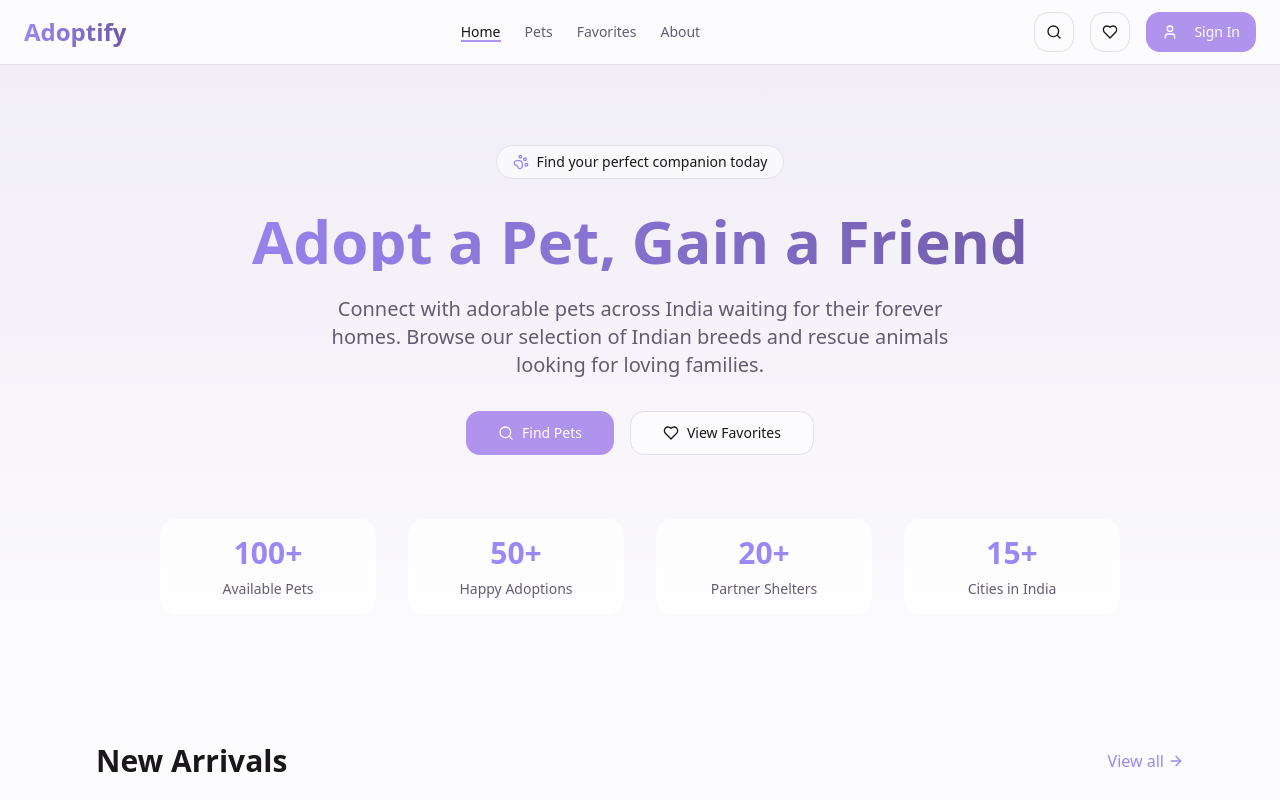
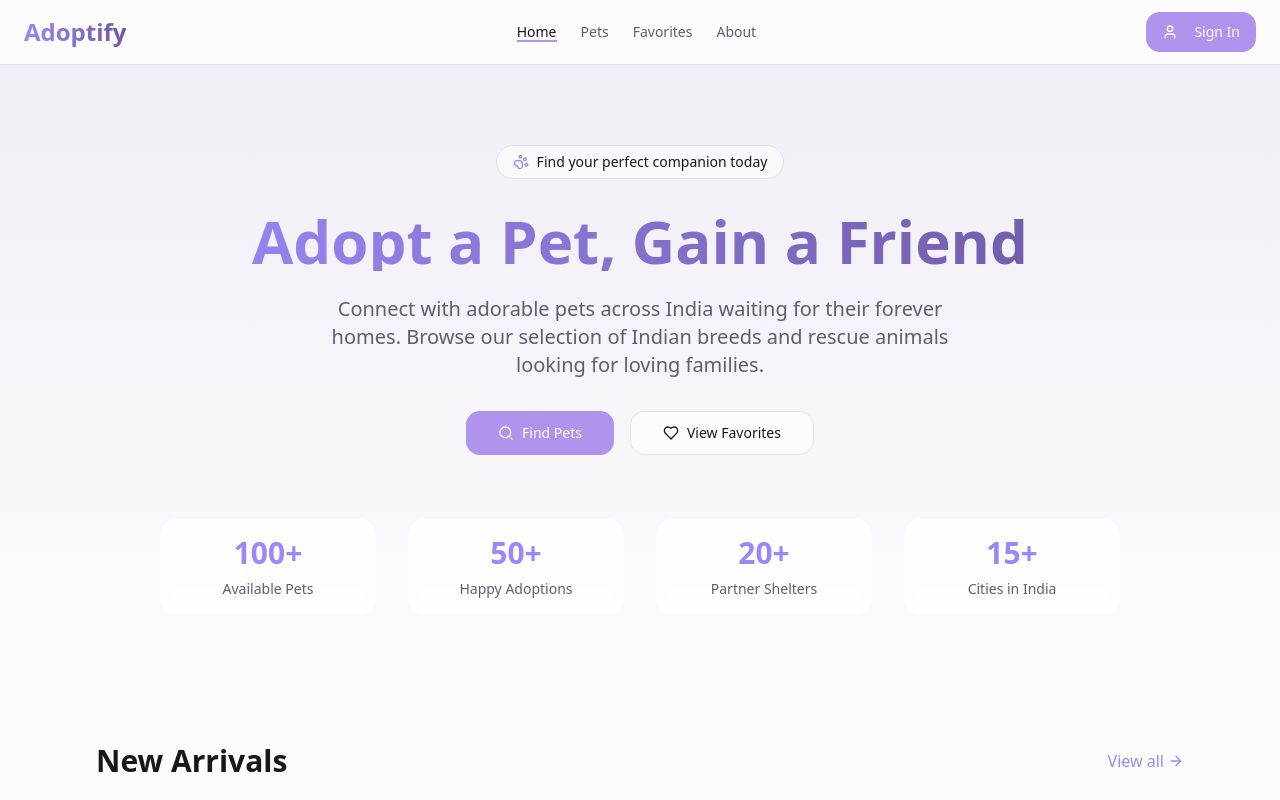
Before and after one commit to prashanth1564/adoptify-pet-palace, a React (Vite) app: page / in a window 1280 px wide. Shown: the top 800 px of the page. Built offline with nearby package versions, Linux system fonts and the light colour scheme.

Commit message:
Remove search and favorites icons
Remove search and favorites icons from the header component.

```diff
--- a/src/components/AppHeader.tsx
+++ b/src/components/AppHeader.tsx
@@ -1,5 +1,6 @@
+
 import { Link, useLocation, useNavigate } from 'react-router-dom';
-import { Heart, Menu, Search, X, PlusCircle, User, LogOut } from 'lucide-react';
+import { Menu, X, PlusCircle, User, LogOut } from 'lucide-react';
 import { Button } from '@/components/ui/button';
 import { useState } from 'react';
 import { useFavorites } from '@/context/FavoritesContext';
@@ -61,30 +62,11 @@ const AppHeader = () => {
               )}
             >
               {link.name}
-              {link.path === '/favorites' && favorites.length > 0 && (
-                <span className="absolute -top-2 -right-4 flex h-5 w-5 items-center justify-center rounded-full bg-primary text-xs text-white">
-                  {favorites.length}
-                </span>
-              )}
             </Link>
           ))}
         </nav>
 
         <div className="hidden md:flex items-center gap-4">
-          <Button variant="outline" size="icon" onClick={() => navigate('/pets')}>
-            <Search className="h-4 w-4" />
-          </Button>
-          <Link to="/favorites">
-            <Button variant="outline" size="icon" className="relative">
-              <Heart className="h-4 w-4" />
-              {favorites.length > 0 && (
-                <span className="absolute -top-1 -right-1 flex h-4 w-4 items-center justify-center rounded-full bg-primary text-[10px] text-white">
-                  {favorites.length}
-                </span>
-              )}
-            </Button>
-          </Link>
-
           {user ? (
             <>
               <Button onClick={() => navigate('/list-pet')} variant="outline" size="sm">
@@ -124,11 +106,6 @@ const AppHeader = () => {
               onClick={() => setMobileMenuOpen(false)}
             >
               {link.name}
-              {link.path === '/favorites' && favorites.length > 0 && (
-                <span className="ml-2 inline-flex h-5 w-5 items-center justify-center rounded-full bg-primary text-xs text-white">
-                  {favorites.length}
-                </span>
-              )}
             </Link>
           ))}
           <div className="pt-4 flex gap-4 border-t">
```
